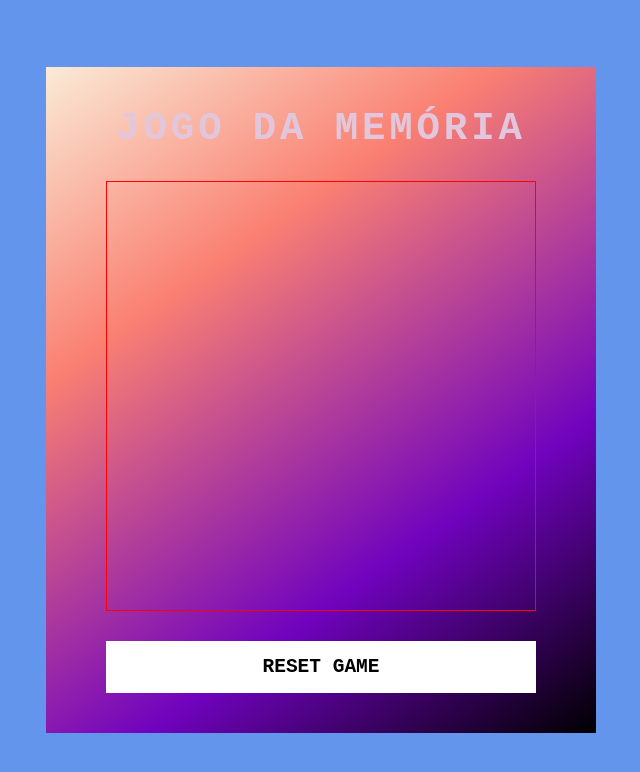
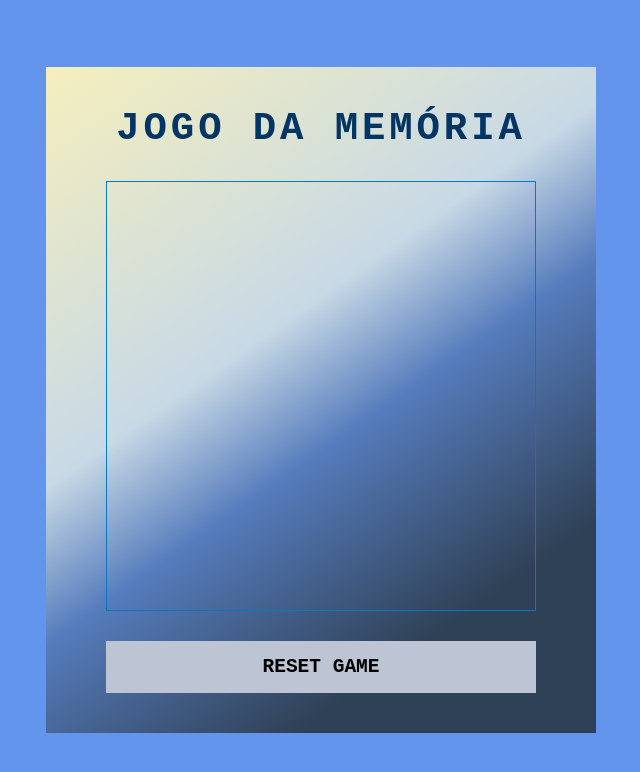
Before and after one commit to Gustavo618-s/Memory-Game, a plain HTML site: page index.html in a window 1280 px wide. Shown: the whole page, without its empty margins (319-959 px from the left). Drawn offline with Linux system fonts and the light colour scheme.

Commit message:
Atualização das cores

```diff
--- a/src/styles/style.css
+++ b/src/styles/style.css
@@ -15,17 +15,17 @@ body {
   gap: 30px;
   background: linear-gradient(
     325deg,
-    black 0%,
-    rgb(112, 3, 190) 30%,
-    salmon 70%,
-    antiquewhite 100%
+    #2f4156 20%,
+    #567cbd 45%,
+    #c8d9e6 60%,
+    #f5efbd 100%
   );
   padding: 40px 60px;
 }
 
 h2 {
   font-size: 3em;
-  color: rgb(226, 199, 220);
+  color: rgb(3, 53, 100);
   text-transform: uppercase;
   letter-spacing: 0.1em;
 }
@@ -34,7 +34,7 @@ h2 {
   padding: 15px 20px;
   width: 100%;
   color: black;
-  background-color: white;
+  background-color: #bdc4d4;
   border: none;
   font-size: 1.5em;
   text-transform: uppercase;
@@ -43,14 +43,14 @@ h2 {
 }
 
 .reset:focus {
-  color: crimson;
+  color: rgb(1, 9, 88);
   background-color: ghostwhite;
 }
 
 .game {
   width: 430px;
   height: 430px;
-  border: 1px solid red;
+  border: 1px solid rgb(6, 120, 196);
   display: flex;
   flex-wrap: wrap;
   gap: 10px;
```
